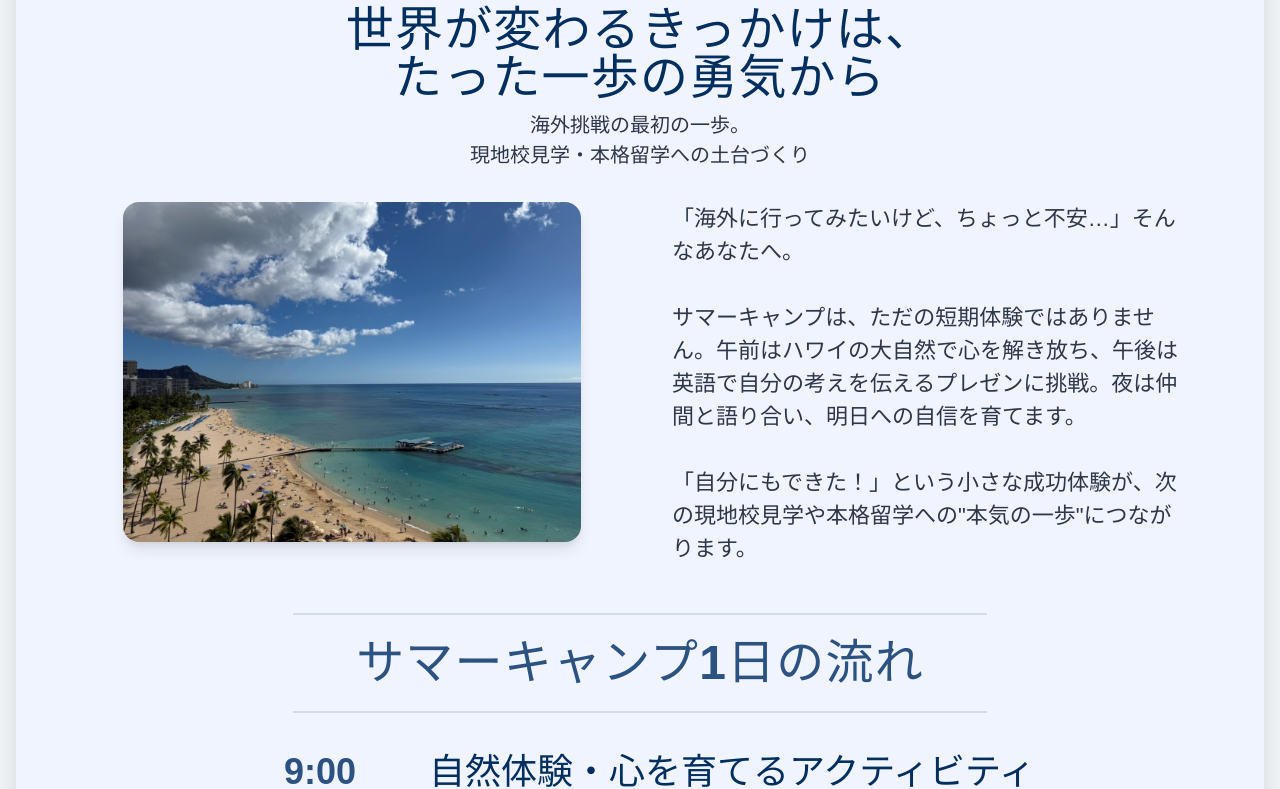
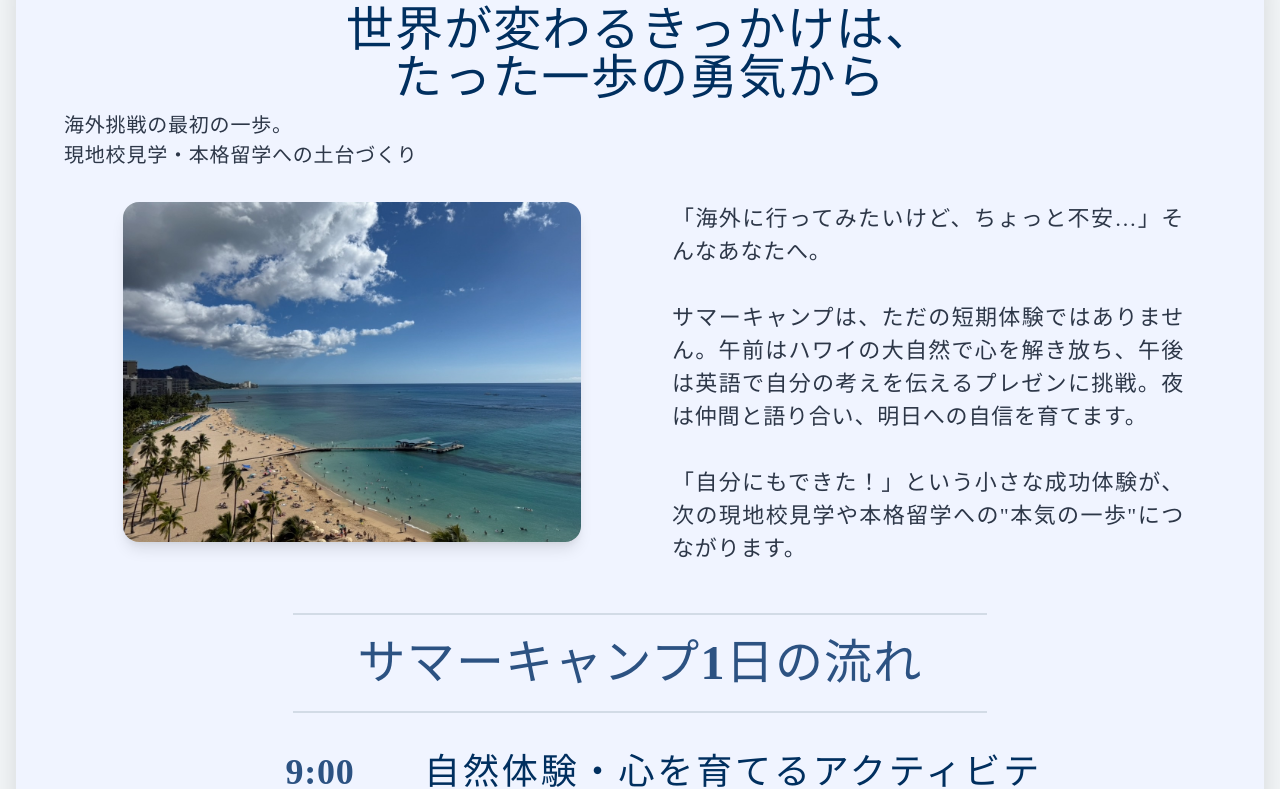
Before and after one commit to ideal-tomy/ryusapo_site, a React (Vite) app: page /service-detail in a window 1280 px wide. Shown: the part 733-1522 px from the top of the page. Built offline with nearby package versions, Linux system fonts and the light colour scheme.

Commit message:
フォント変更

```diff
--- a/index.html
+++ b/index.html
@@ -6,6 +6,10 @@
     <meta name="viewport" content="width=device-width, initial-scale=1.0" />
     <meta name="description" content="留サポ - 若者の価値観転換と保護者の安心感を両立する教育的な留学サービス" />
     <title>留サポ | 体験型の海外留学サービス</title>
+    <!-- Google Fonts - 明朝体フォント -->
+    <link rel="preconnect" href="https://fonts.googleapis.com">
+    <link rel="preconnect" href="https://fonts.gstatic.com" crossorigin>
+    <link href="https://fonts.googleapis.com/css2?family=Noto+Serif+JP:wght@200;300;400;500;600;700;900&display=swap" rel="stylesheet">
   </head>
   <body>
     <div id="root"></div>
--- a/src/index.css
+++ b/src/index.css
@@ -1,6 +1,6 @@
 :root {
-  font-family: 'Noto Sans JP', sans-serif;
-  line-height: 1.6;
+  font-family: 'Noto Serif JP', serif;
+  line-height: 1.8;
   font-weight: 400;
 
   font-synthesis: none;
@@ -15,9 +15,25 @@
   padding: 0;
 }
 
+/* 明朝体に適した追加スタイリング */
 body {
   min-height: 100vh;
   overflow-x: hidden;
+  font-feature-settings: "palt" 1, "pkna" 1;
+  letter-spacing: 0.05em;
+}
+
+/* 見出しの明朝体スタイリング */
+h1, h2, h3, h4, h5, h6 {
+  font-weight: 600;
+  letter-spacing: 0.1em;
+  line-height: 1.6;
+}
+
+/* 明朝体での読みやすさ向上 */
+p {
+  text-align: justify;
+  text-justify: inter-ideograph;
 }
 
 /* セクションの基本余白（共通ルールに基づく） */
--- a/src/theme/index.ts
+++ b/src/theme/index.ts
@@ -10,8 +10,8 @@
     },
   },
   fonts: {
-    heading: "'Noto Sans JP', sans-serif",
-    body: "'Noto Sans JP', sans-serif",
+    heading: "'Noto Serif JP', serif",
+    body: "'Noto Serif JP', serif",
   },
   styles: {
     global: {
```
